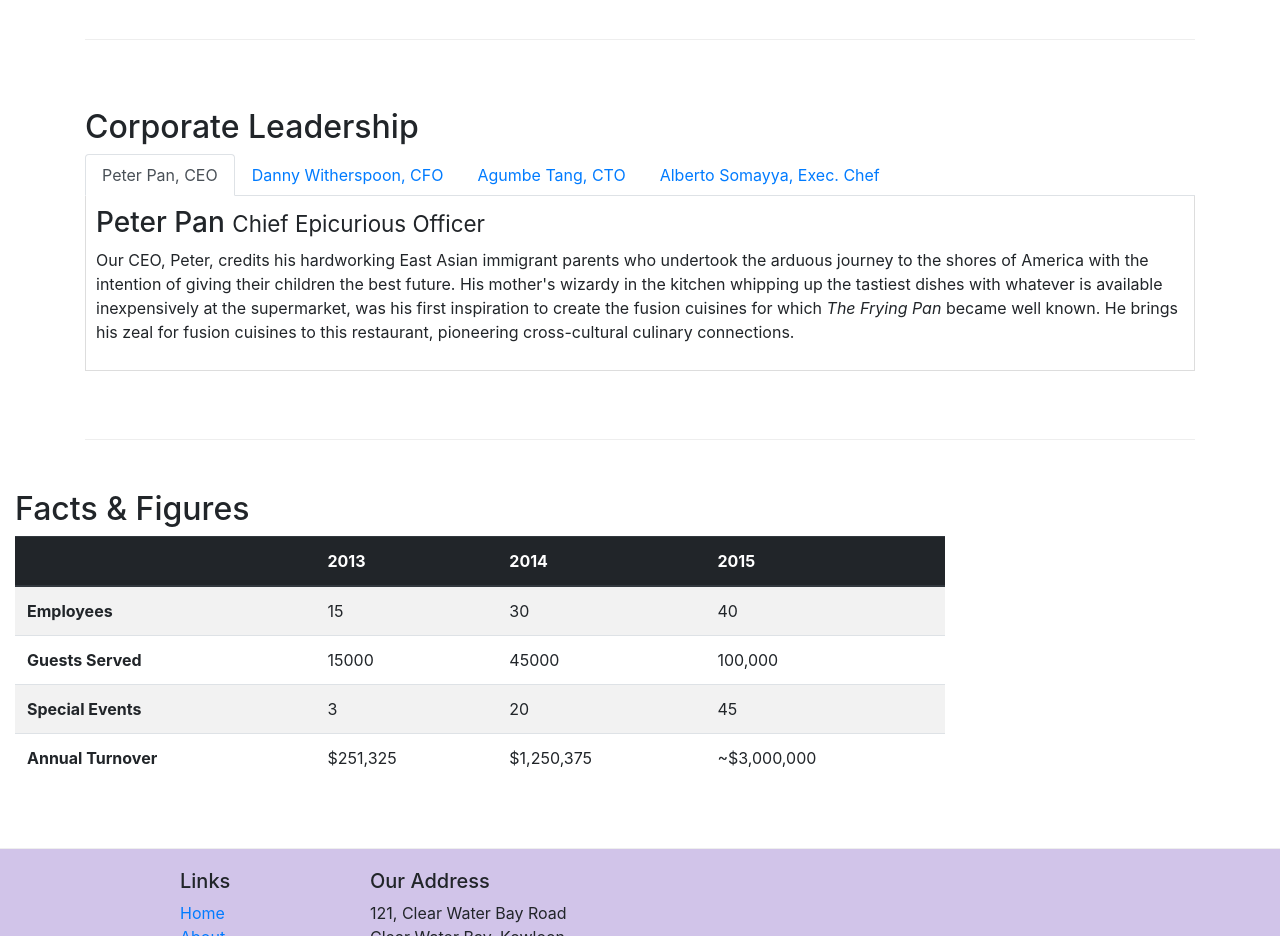
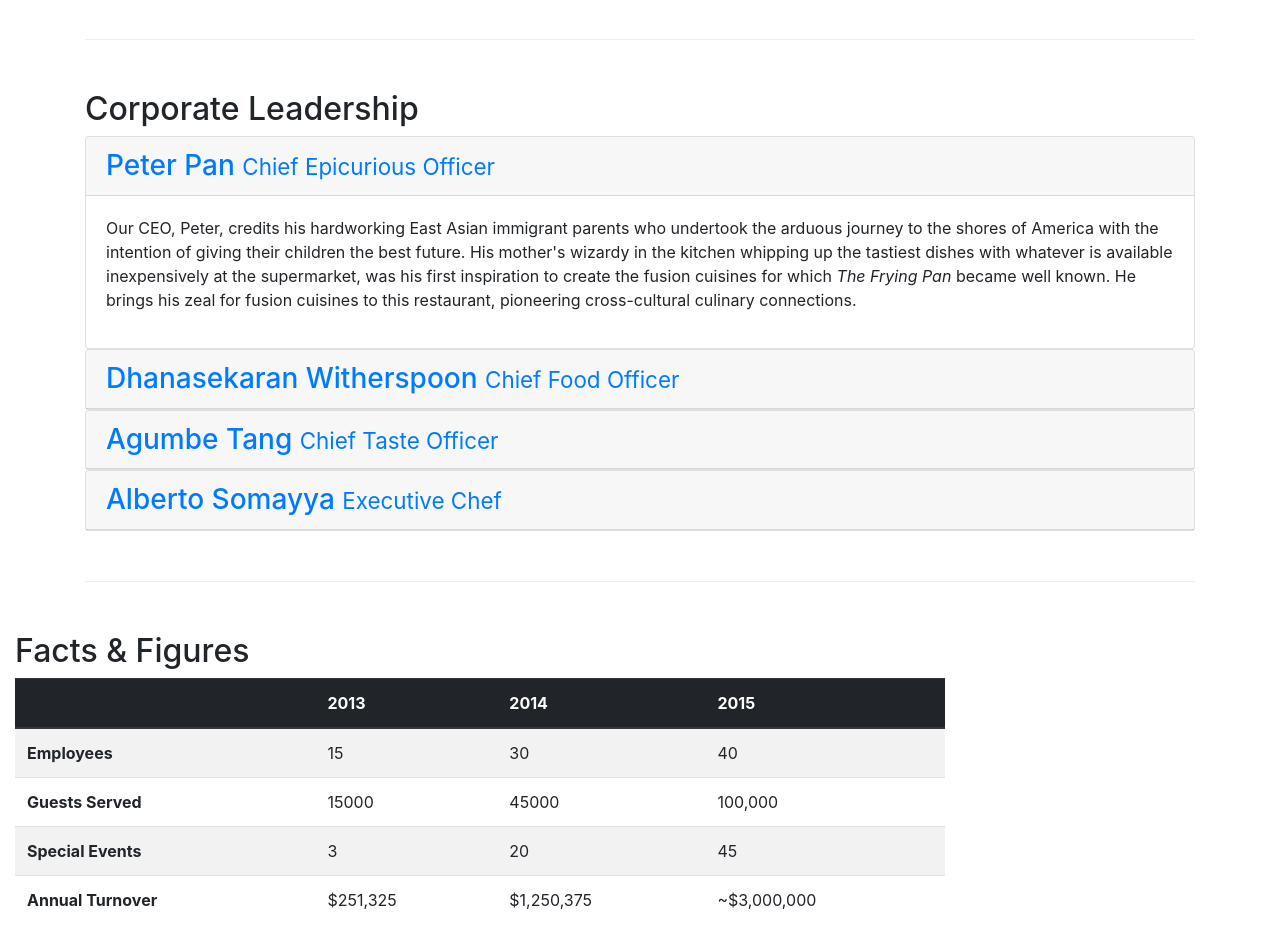
Before and after one commit to sarahKasih/frst_project, a website: page aboutus.html in a window 1280 px wide. Shown: the part 920-1856 px from the top of the page. Drawn offline with nearby package versions, Linux system fonts and the light colour scheme.

Commit message:
accordion and collapse

```diff
--- a/aboutus.html
+++ b/aboutus.html
@@ -102,41 +102,65 @@
         <div class="row row-content align-items-center  ">
             <div >
                 <h2>Corporate Leadership</h2>
-                <ul class="nav nav-tabs">
-                    <li class="nav-item">
-                        <a href="#peter" class="nav-link active" role="tab" data-toggle="tab">Peter Pan, CEO</a>
-                    </li>
-                    <li class="nav-item">
-                        <a href="#danny" class="nav-link" role="tab" data-toggle="tab">Danny Witherspoon, CFO</a>
-                    </li>
-                    <li class="nav-item">
-                        <a href="#agumbe" class="nav-link" role="tab" data-toggle="tab">Agumbe Tang, CTO</a>
-                    </li>
-                    <li class="nav-item">
-                        <a href="#alberto" class="nav-link" role="tab" data-toggle="tab">Alberto Somayya, Exec. Chef</a>
-                    </li>
-                </ul>
-                <div class="tab-content">
-                    <div class="tab-pane fade show active" role="tabpanel" id="peter">
-                        <h3>Peter Pan <small>Chief Epicurious Officer</small></h3>
-                        <p class="d-none  d-sm-block">Our CEO, Peter, credits his hardworking East Asian immigrant parents who undertook the arduous journey to the shores of America with the intention of giving their children the best future. His mother's wizardy in the kitchen whipping up the tastiest dishes with whatever is available inexpensively at the supermarket, was his first inspiration to create the fusion cuisines for which <em>The Frying Pan</em> became well known. He brings his zeal for fusion cuisines to this restaurant, pioneering cross-cultural culinary connections.</p>
+                <div id="accordion">
+                    <div class="card">
+                        <div class="card-header" role="tab" id="peterhead">
+                            <h3 class="mb-0">
+                                 <a  data-toggle="collapse" data-target="#peter" href="">
+                                       Peter Pan <small>Chief Epicurious Officer</small>
+                            </a></h3>
+                        </div>
+                        <div class="collapse show" role="tabpanel" id="peter" data-parent="#accordion">
+                           <div class="card-body">
+                            <p class="d-none  d-sm-block">Our CEO, Peter, credits his hardworking East Asian immigrant parents who undertook the arduous journey to the shores of America with the intention of giving their children the best future. His mother's wizardy in the kitchen whipping up the tastiest dishes with whatever is available inexpensively at the supermarket, was his first inspiration to create the fusion cuisines for which <em>The Frying Pan</em> became well known. He brings his zeal for fusion cuisines to this restaurant, pioneering cross-cultural culinary connections.</p>
+
+                           </div>
+                         </div>
                     </div>
 
-                    <div class="tab-pane fade" role="tabpanel" id="danny">
-                         <h3>Dhanasekaran Witherspoon <small>Chief Food Officer</small></h3>
-                         <p class="d-none  d-sm-block">Our CFO, Danny, as he is affectionately referred to by his colleagues, comes from a long established family tradition in farming and produce. His experiences growing up on a farm in the Australian outback gave him great appreciation for varieties of food sources. As he puts it in his own words, <em>Everything that runs, wins, and everything that stays, pays!</em></p>
+                    <div class="card">
+                        <div class="card-header" role="tab" id="dannyhead">
+                            <h3 class="mb-0">
+                                 <a  data-toggle="collapse" data-target="#danny" href="">
+                                    Dhanasekaran Witherspoon <small>Chief Food Officer</small>
+                            </a></h3>
+                        </div>
+                        <div class="collapse" role="tabpanel" id="danny" data-parent="#accordion">
+                           <div class="card-body">
+                            <p class="d-none  d-sm-block">Our CFO, Danny, as he is affectionately referred to by his colleagues, comes from a long established family tradition in farming and produce. His experiences growing up on a farm in the Australian outback gave him great appreciation for varieties of food sources. As he puts it in his own words, <em>Everything that runs, wins, and everything that stays, pays!</em></p>
+
+                           </div>
+                         </div>
                     </div>
 
-                    <div class="tab-pane fade" role="tabpanel" id="agumbe">
-                        <h3>Agumbe Tang <small>Chief Taste Officer</small></h3>
-                        <p class="d-none  d-sm-block">Blessed with the most discerning gustatory sense, Agumbe, our CTO, personally ensures that every dish that we serve meets his exacting tastes. Our chefs dread the tongue lashing that ensues if their dish does not meet his exacting standards. He lives by his motto, <em>You click only if you survive my lick.</em></p>
+                    <div class="card">
+                        <div class="card-header" role="tab" id="agumbehead">
+                            <h3 class="mb-0">
+                                 <a  data-toggle="collapse" data-target="#agumbe" href="">
+                                    Agumbe Tang <small>Chief Taste Officer</small>
+                            </a></h3>
+                        </div>
+                        <div class="collapse" role="tabpanel" id="agumbe" data-parent="#accordion">
+                           <div class="card-body">
+                            <p class="d-none  d-sm-block">Blessed with the most discerning gustatory sense, Agumbe, our CTO, personally ensures that every dish that we serve meets his exacting tastes. Our chefs dread the tongue lashing that ensues if their dish does not meet his exacting standards. He lives by his motto, <em>You click only if you survive my lick.</em></p>
+
+                           </div>
+                         </div>
                     </div>
-                    <div class="tab-pane fade" role="tabpanel" id="alberto">
-                        <h3>Alberto Somayya <small>Executive Chef</small></h3>
-                        <p class="d-none  d-sm-block">Award winning three-star Michelin chef with wide International experience having worked closely with whos-who in the culinary world, he specializes in creating mouthwatering Indo-Italian fusion experiences. He says, <em>Put together the cuisines from the two craziest cultures, and you get a winning hit! Amma Mia!</em></p>
+                    <div class="card">
+                        <div class="card-header" role="tab" id="albertohead">
+                            <h3 class="mb-0">
+                                 <a  data-toggle="collapse" data-target="#alberto" href="">
+                                    Alberto Somayya <small>Executive Chef</small>
+                            </a></h3>
+                        </div>
+                        <div class="collapse " role="tabpanel" id="alberto" data-parent="#accordion">
+                           <div class="card-body">
+                            <p class="d-none  d-sm-block">Award winning three-star Michelin chef with wide International experience having worked closely with whos-who in the culinary world, he specializes in creating mouthwatering Indo-Italian fusion experiences. He says, <em>Put together the cuisines from the two craziest cultures, and you get a winning hit! Amma Mia!</em></p>
+                           </div>
+                         </div>
                     </div>
                 </div>
-
             </div>
 
 
```
